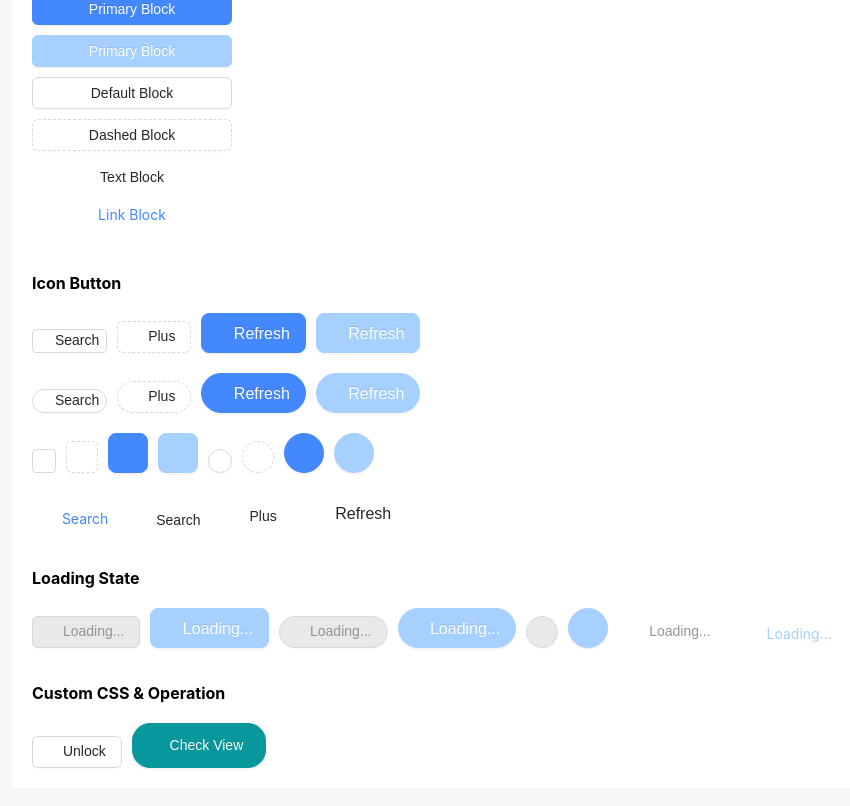
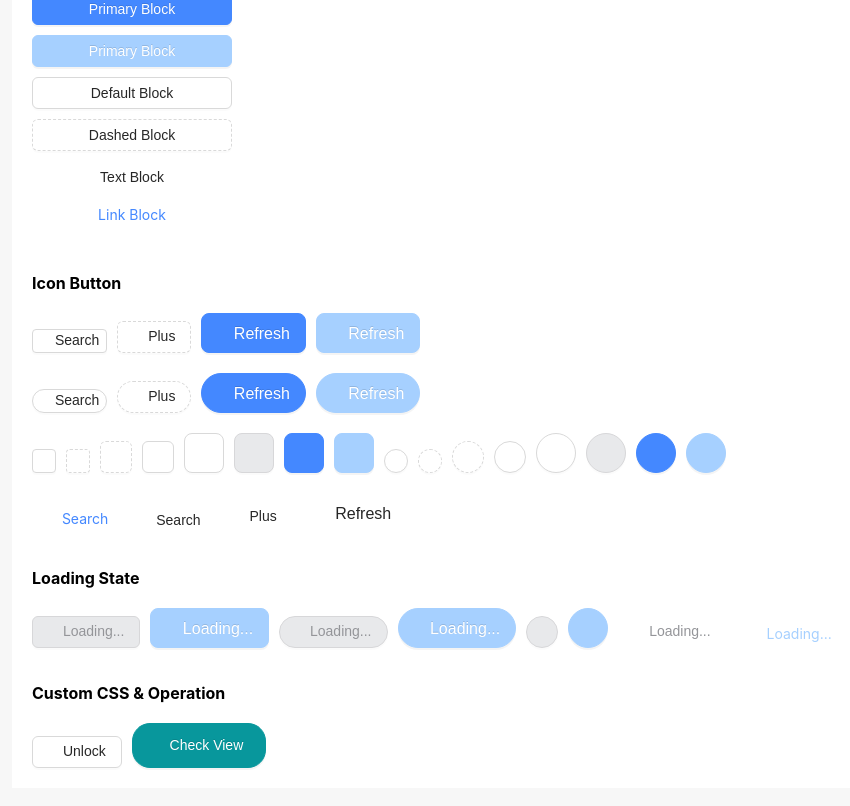
Before and after one commit to OneLeal/React18-Demo, a React (Create React App) app: page /button in a window 1280 px wide. Shown: the part 598-1404 px from the top of the page, without its empty margins (8-858 px from the left). Built offline with nearby package versions, Linux system fonts and the light colour scheme; a web font is replaced by a local one.

Commit message:
fix: perfect test case & Button props

```diff
--- a/src/components/Button/index.tsx
+++ b/src/components/Button/index.tsx
@@ -24,7 +24,7 @@ const MyButton: React.FC<ButtonProps> = ({
   size = "middle",
   type = "default",
   shape = "default",
-  className = "",
+  className,
   children,
   block,
   icon,
--- a/src/pages/testButton/index.tsx
+++ b/src/pages/testButton/index.tsx
@@ -270,10 +270,44 @@ const TestButton = () => {
 
               <MyButton
                 type="dashed"
+                size="small"
+                icon="icon-search"
+                shape="default"
+                onClick={() => {
+                  console.log("search...");
+                }}
+              />
+
+              <MyButton
+                type="dashed"
                 shape="default"
                 icon="icon-plus"
                 onClick={() => {
                   console.log("plus...");
+                }}
+              />
+
+              <MyButton
+                icon="icon-plus"
+                onClick={() => {
+                  console.log("plus...");
+                }}
+              />
+
+              <MyButton
+                size="large"
+                icon="icon-view"
+                onClick={() => {
+                  console.log("view...");
+                }}
+              />
+
+              <MyButton
+                size="large"
+                disabled
+                icon="icon-view"
+                onClick={() => {
+                  console.log("view...");
                 }}
               />
 
@@ -309,10 +343,47 @@ const TestButton = () => {
 
               <MyButton
                 type="dashed"
+                size="small"
+                icon="icon-search"
+                shape="circle"
+                onClick={() => {
+                  console.log("search...");
+                }}
+              />
+
+              <MyButton
+                type="dashed"
                 shape="circle"
                 icon="icon-plus"
                 onClick={() => {
                   console.log("plus...");
+                }}
+              />
+
+              <MyButton
+                shape="circle"
+                icon="icon-plus"
+                onClick={() => {
+                  console.log("plus...");
+                }}
+              />
+
+              <MyButton
+                size="large"
+                shape="circle"
+                icon="icon-view"
+                onClick={() => {
+                  console.log("view...");
+                }}
+              />
+
+              <MyButton
+                disabled
+                size="large"
+                shape="circle"
+                icon="icon-view"
+                onClick={() => {
+                  console.log("view...");
                 }}
               />
 
```
